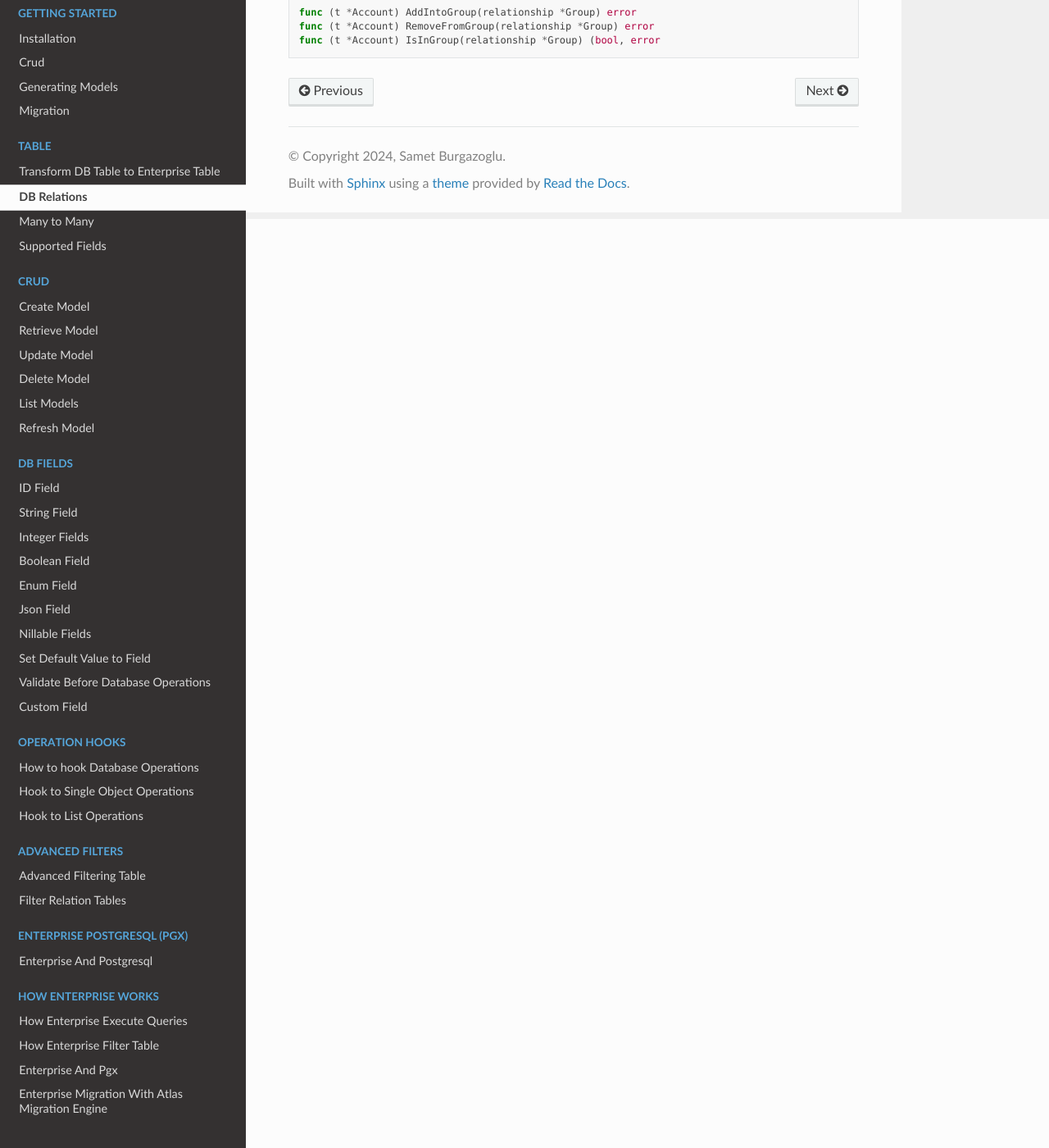
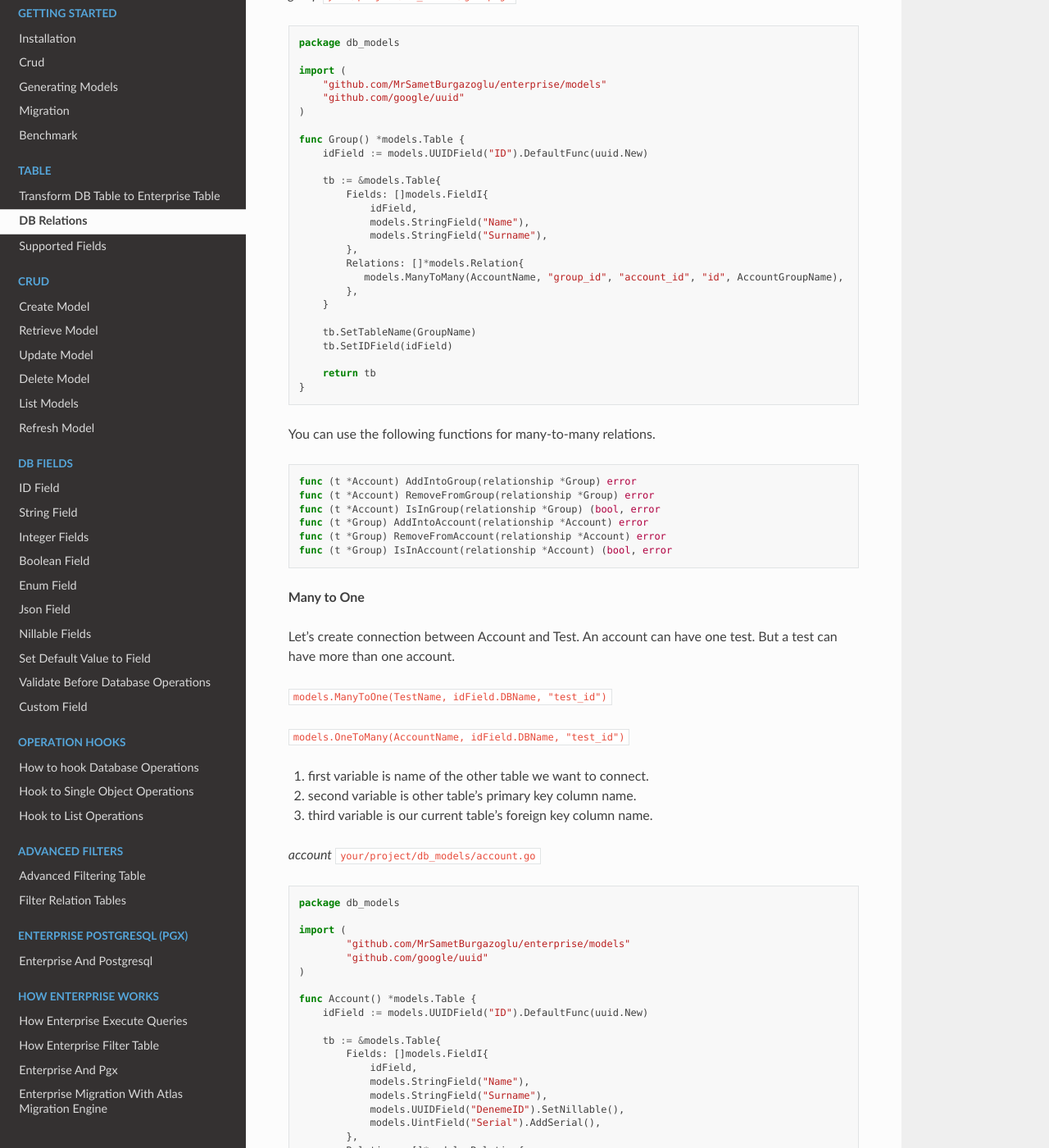
Before and after one commit to MrSametBurgazoglu/enterprise_docs, a Sphinx documentation site: the page built from source/table/relation.rst, in a window 1280 px wide and 1400 px high, scrolled down 1133 px. Shown: the whole window at 82% size. Built offline with Sphinx 7.4.7 and the Read the Docs theme 3.1.0, drawn with Linux system fonts in a browser that asks for light colours; some of the changed text lies outside the part shown.

Commit message:
update docs.

```diff
--- a/source/index.rst
+++ b/source/index.rst
@@ -33,6 +33,7 @@
    crud
    generating_models
    migration
+   benchmark
 
 .. toctree::
    :maxdepth: 1
--- a/source/table/relation.rst
+++ b/source/table/relation.rst
@@ -1,14 +1,14 @@
 DB Relations
 ==================
 
-
-Many to Many
-==================
+**Many to Many**
 
 Let's create connection between Account and Group. An account could be inside more than one group and a group can have more than one account.
 Enterprise will create a connection table with integer id and both table's primary keys.
 
-``models.ManyToMany(GroupName, "account_id", "group_id", "id", AccountGroupName),``
+``models.ManyToMany(GroupName, "account_id", "group_id", "id", AccountGroupName)``
+
+``models.ManyToMany(AccountName, "group_id", "account_id", "id", AccountGroupName)``
 
 #. first variable is name of the other table we want to connect.
 #. second variable is our first table's foreign key column name.
@@ -49,6 +49,37 @@
         return tb
     }
 
+`group` ``your/project/db_models/group.go``
+
+.. code-block:: golang
+
+    package db_models
+
+    import (
+        "github.com/MrSametBurgazoglu/enterprise/models"
+        "github.com/google/uuid"
+    )
+
+    func Group() *models.Table {
+        idField := models.UUIDField("ID").DefaultFunc(uuid.New)
+
+        tb := &models.Table{
+            Fields: []models.FieldI{
+                idField,
+                models.StringField("Name"),
+                models.StringField("Surname"),
+            },
+            Relations: []*models.Relation{
+               models.ManyToMany(AccountName, "group_id", "account_id", "id", AccountGroupName),
+            },
+        }
+
+        tb.SetTableName(GroupName)
+        tb.SetIDField(idField)
+
+        return tb
+    }
+
 You can use the following functions for many-to-many relations.
 
 .. code-block:: golang
@@ -56,3 +87,94 @@
     func (t *Account) AddIntoGroup(relationship *Group) error
     func (t *Account) RemoveFromGroup(relationship *Group) error
     func (t *Account) IsInGroup(relationship *Group) (bool, error
+    func (t *Group) AddIntoAccount(relationship *Account) error
+    func (t *Group) RemoveFromAccount(relationship *Account) error
+    func (t *Group) IsInAccount(relationship *Account) (bool, error
+
+
+**Many to One**
+
+Let's create connection between Account and Test. An account can have one test. But a test can have more than one account.
+
+``models.ManyToOne(TestName, idField.DBName, "test_id")``
+
+``models.OneToMany(AccountName, idField.DBName, "test_id")``
+
+#. first variable is name of the other table we want to connect.
+#. second variable is other table's primary key column name.
+#. third variable is our current table's foreign key column name.
+
+`account` ``your/project/db_models/account.go``
+
+.. code-block:: golang
+
+    package db_models
+
+    import (
+	    "github.com/MrSametBurgazoglu/enterprise/models"
+	    "github.com/google/uuid"
+    )
+
+    func Account() *models.Table {
+        idField := models.UUIDField("ID").DefaultFunc(uuid.New)
+
+        tb := &models.Table{
+            Fields: []models.FieldI{
+                idField,
+                models.StringField("Name"),
+                models.StringField("Surname"),
+                models.UUIDField("DenemeID").SetNillable(),
+                models.UintField("Serial").AddSerial(),
+            },
+            Relations: []*models.Relation{
+                models.ManyToOne(TestName, idField.DBName, "test_id"),
+            },
+        }
+
+        tb.SetTableName(AccountName)
+        tb.SetIDField(idField)
+
+        return tb
+    }
+
+`test` ``your/project/db_models/test.go``
+
+.. code-block:: golang
+
+    package db_models
+
+    import (
+        "github.com/MrSametBurgazoglu/enterprise/models"
+        "github.com/google/uuid"
+    )
+
+    func Test() *models.Table {
+        idField := models.UUIDField("ID").DefaultFunc(uuid.New)
+        denemeTypeEnumValues := []string{"Test", "Deneme"}
+        testRelationField := models.UUIDField("TestID").SetNillable()
+
+        tb := &models.Table{
+            Fields: []models.FieldI{
+                idField,
+                testRelationField,
+                models.IntField("Count"),
+                models.BoolField("IsActive").Default(true),
+                models.EnumField("DenemeType", denemeTypeEnumValues),
+            },
+            Relations: []*models.Relation{
+                models.OneToMany(AccountName, idField.DBName, "test_id"),
+            },
+        }
+
+        tb.SetTableName(DenemeName)
+        tb.SetIDField(idField)
+        return tb
+    }
+
+
+You can use the following functions for many-to-many relations.
+
+.. code-block:: golang
+
+    func (t *Account) WithDeneme(opts ...func(*Deneme))
+    func (t *Test) WithAccountList(opts ...func(*AccountList))
```
Also changed, not shown: source/benchmark.rst (added, +8 -0 lines), source/benchmark.png (added).
